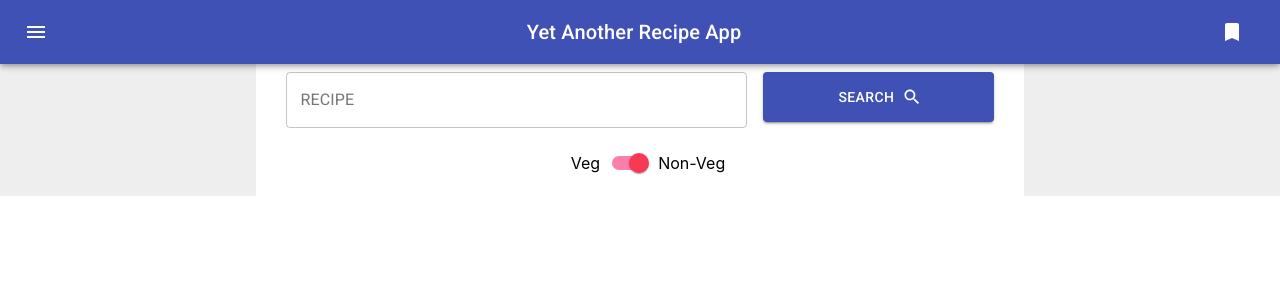
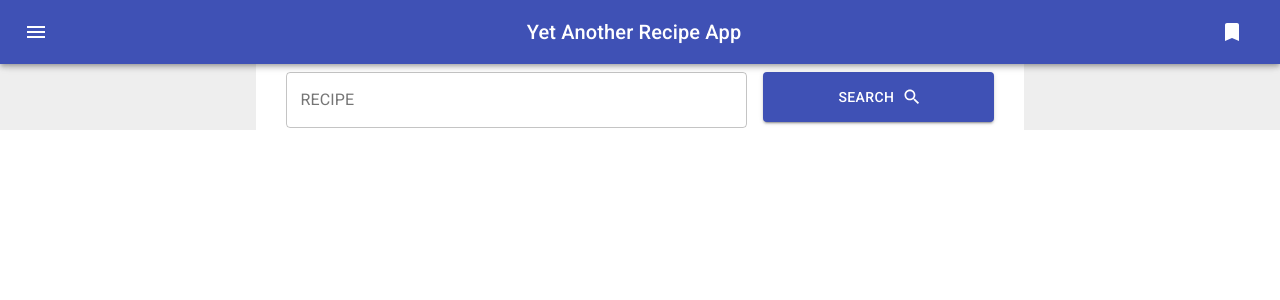
Before and after one commit to Hvinder/yet-another-recipe-app, a React (Create React App) app: page / in a window 1280 px wide. Shown: the top 300 px of the page. Built offline with nearby package versions, Linux system fonts and the light colour scheme.

Commit message:
Removed veg toggle

```diff
--- a/src/components/search.js
+++ b/src/components/search.js
@@ -1,9 +1,8 @@
 import React, { useState } from "react";
 
-import { makeStyles, withStyles } from "@material-ui/core/styles";
+import { makeStyles } from "@material-ui/core/styles";
 import TextField from "@material-ui/core/TextField";
 import Button from "@material-ui/core/Button";
-import Switch from "@material-ui/core/Switch";
 import SearchOutlinedIcon from "@material-ui/icons/SearchOutlined";
 
 const useStyles = makeStyles((theme) => ({
@@ -20,33 +19,9 @@ const useStyles = makeStyles((theme) => ({
   },
 }));
 
-const VegSwitch = withStyles({
-  switchBase: {
-    // color: "#f93853",
-    "&$checked": {
-      color: "#f93853", // may use this as primary theme color
-    },
-    // "&$checked + $track": {
-    //   // backgroundColor: '#ddd',
-    // },
-  },
-  checked: {},
-  track: {},
-})(Switch);
-
 const Search = (props) => {
   const [state, setState] = useState(null);
-  const [isNonVeg, setIsNonVeg] = useState(
-    JSON.parse(localStorage.getItem("isNonVeg")) || true
-  );
-
   const classes = useStyles();
-
-  const onVegSwitchHandler = (e) => {
-    setIsNonVeg(e.target.checked);
-    localStorage.setItem("isNonVeg", JSON.stringify(e.target.checked));
-    props.isNonVegToggled(e.target.checked);
-  };
 
   return (
     <form className={classes.root} noValidate autoComplete="off">
@@ -65,19 +40,6 @@ const Search = (props) => {
       >
         Search
       </Button>
-      <div
-        style={{
-          display: "flex",
-          flexDirection: "row",
-          alignItems: "center",
-          justifyContent: "center",
-          width: "100%",
-        }}
-      >
-        <span>Veg</span>
-        <VegSwitch checked={isNonVeg} onChange={onVegSwitchHandler} />
-        <span>Non-Veg</span>
-      </div>
     </form>
   );
 };
--- a/src/container/container.js
+++ b/src/container/container.js
@@ -19,10 +19,6 @@ const Container = () => {
   const [data, setData] = useState(
     JSON.parse(localStorage.getItem("recipes")) || null
   );
-  const [filteredRecipes, setFilteredRecipes] = useState(
-    JSON.parse(localStorage.getItem("filteredRecipes")) || null
-  );
-  const [isNonVeg, setIsNonVeg] = useState(true);
   const searchHandler = (data) => {
     axios
       .get(recipeSearchEndpoint(data.query))
@@ -30,26 +26,15 @@ const Container = () => {
         console.log(res.data);
         localStorage.setItem("recipes", JSON.stringify(res.data));
         setData(res.data);
-        filterData(res.data, isNonVeg);
       })
       .catch((err) => console.log(err));
-  };
-  const filterData = (resData, isNonVeg) => {
-    let rawData = JSON.parse(JSON.stringify(resData.results));
-    rawData = rawData.filter((chunk) => chunk.vegetarian === !isNonVeg);
-    localStorage.setItem("filteredRecipes", JSON.stringify(rawData));
-    setFilteredRecipes(rawData);
-  };
-  const isNonVegToggled = (isNonVeg) => {
-    setIsNonVeg(isNonVeg);
-    filterData(data, isNonVeg);
   };
 
   const classes = useStyles();
   const home = (
     <div className={classes.root}>
-      <Search search={searchHandler} isNonVegToggled={isNonVegToggled} />
-      {filteredRecipes && <Results recipes={filteredRecipes} />}
+      <Search search={searchHandler} />
+      {data && data.results && <Results recipes={data.results} />}
     </div>
   );
   const bookmarks = (
```
